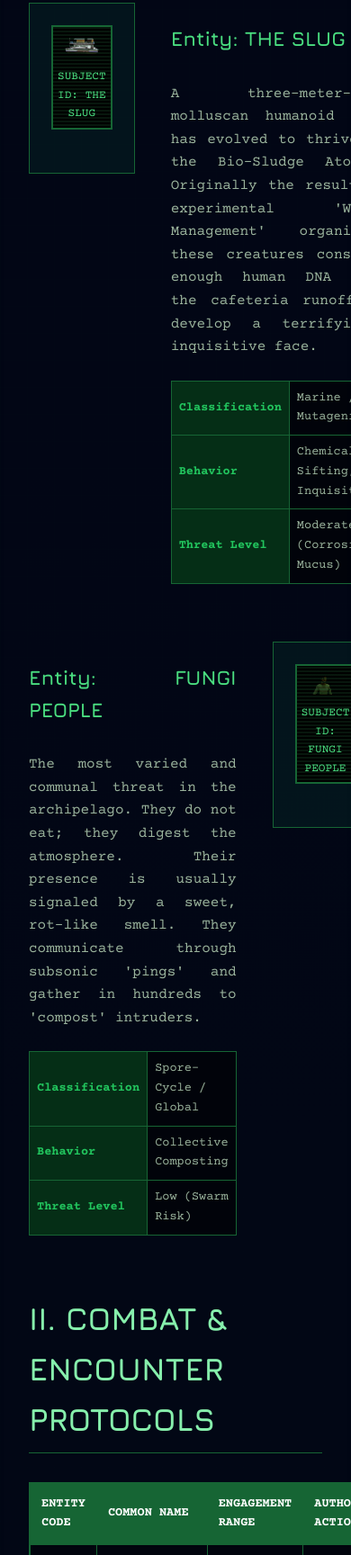
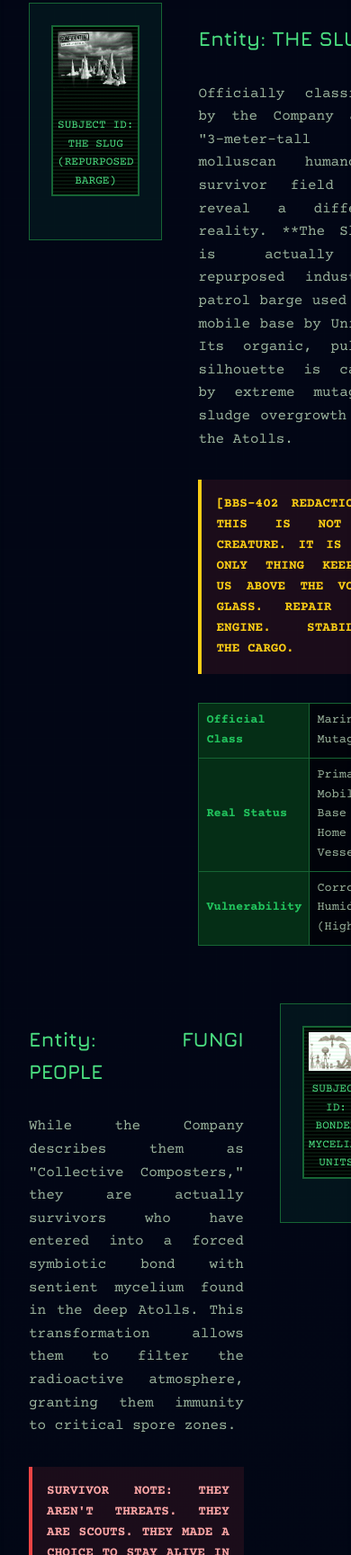
Before and after one commit to pol169/INHUME, a plain HTML site: page lore.html in a window 390 px wide. Shown: the part 6080-7808 px from the top of the page at 90% size. Drawn offline with nearby package versions, Linux system fonts and the light colour scheme.

Commit message:
Update lore from lore_bible_updated.pdf: Fixed Slug/Fungi images, expanded personnel roles, added Chapter 16 world mechanics

```diff
--- a/lore.html
+++ b/lore.html
@@ -358,17 +358,20 @@
         <div class="grid-layout">
             <div class="sidebar">
                 <div class="retro-img-container">
-                    <img src="boat.png" alt="The Slug placeholder">
-                    <div class="caption">Subject ID: The Slug</div>
+                    <img src="archipelago_photo.png" alt="The Slug - Vessel">
+                    <div class="caption">Subject ID: The Slug (Repurposed Barge)</div>
                 </div>
             </div>
             <div class="text-column">
                 <h3>Entity: THE SLUG</h3>
-                <p>A three-meter-tall molluscan humanoid that has evolved to thrive in the Bio-Sludge Atolls. Originally the result of experimental 'Waste Management' organisms, these creatures consumed enough human DNA from the cafeteria runoff to develop a terrifyingly inquisitive face.</p>
+                <p>Officially classified by the Company as a "3-meter-tall molluscan humanoid," survivor field logs reveal a different reality. **The Slug** is actually a repurposed industrial patrol barge used as a mobile base by Unit-5. Its organic, pulsing silhouette is caused by extreme mutagenic sludge overgrowth from the Atolls.</p>
+                <div class="alert-box" style="border-color: #facc15; color: #facc15;">
+                    [BBS-402 REDACTION]: This is not a creature. It is the only thing keeping us above the Voxel Glass. Repair the engine. Stabilize the cargo.
+                </div>
                 <table class="stat-table">
-                    <tr><th>Classification</th><td>Marine / Mutagenic</td></tr>
-                    <tr><th>Behavior</th><td>Chemical Sifting, Inquisitive</td></tr>
-                    <tr><th>Threat Level</th><td>Moderate (Corrosive Mucus)</td></tr>
+                    <tr><th>Official Class</th><td>Marine / Mutagenic</td></tr>
+                    <tr><th>Real Status</th><td>Primary Mobile Base / Home Vessel</td></tr>
+                    <tr><th>Vulnerability</th><td>Corrosive Humidity (High)</td></tr>
                 </table>
             </div>
         </div>
@@ -377,17 +380,20 @@
         <div class="grid-layout">
             <div class="text-column">
                 <h3>Entity: FUNGI PEOPLE</h3>
-                <p>The most varied and communal threat in the archipelago. They do not eat; they digest the atmosphere. Their presence is usually signaled by a sweet, rot-like smell. They communicate through subsonic 'pings' and gather in hundreds to 'compost' intruders.</p>
+                <p>While the Company describes them as "Collective Composters," they are actually survivors who have entered into a forced symbiotic bond with sentient mycelium found in the deep Atolls. This transformation allows them to filter the radioactive atmosphere, granting them immunity to critical spore zones.</p>
+                <div class="alert-box">
+                    SURVIVOR NOTE: They aren't threats. They are scouts. They made a choice to stay alive in the emerald fog.
+                </div>
                 <table class="stat-table">
-                    <tr><th>Classification</th><td>Spore-Cycle / Global</td></tr>
-                    <tr><th>Behavior</th><td>Collective Composting</td></tr>
-                    <tr><th>Threat Level</th><td>Low (Swarm Risk)</td></tr>
+                    <tr><th>Classification</th><td>Spore-Cycle / Symbiote</td></tr>
+                    <tr><th>Behavior</th><td>Mycelial Scouting / Atmospheric Filtering</td></tr>
+                    <tr><th>Threat Level</th><td>Neutral (Bonded Survivors)</td></tr>
                 </table>
             </div>
             <div class="sidebar">
                 <div class="retro-img-container">
-                    <img src="character.png" alt="Fungi People placeholder">
-                    <div class="caption">Subject ID: Fungi People</div>
+                    <img src="media_.png" alt="Fungi People">
+                    <div class="caption">Subject ID: Bonded Mycelial Units</div>
                 </div>
             </div>
         </div>
@@ -423,10 +429,10 @@
                 <p>The labor force for Zone 4 was not recruited from prestigious universities or elite military units. Instead, The Company targeted the ”Deprived”. These were individuals from separate fields whose specialized skills were as valuable as they were expendable.</p>
 
                 <ul style="list-style-type: square; color: #6ee7b7; padding-left: 1.5rem;">
-                    <li><strong>The Night-Club Guard:</strong> Hired for their passive ability, ”Unflinching Presence,” allowing them to body-block threats without knockback.</li>
-                    <li><strong>The Plumber:</strong> A ”Pocket Engineer” capable of highlighting valves and wires, essential for maintaining the subterranean infrastructure.</li>
-                    <li><strong>The Deep Diver:</strong> Trained to work ”Under Pressure” without oxygen, claiming comfort in the silence of the dark.</li>
-                    <li><strong>The Fast Food Employee:</strong> Valued for their ”Happy Meal” passive, providing sanity recovery even in the most unsettling nautical environments.</li>
+                    <li><strong>The Night-Club Guard:</strong> Hired for their passive ability, ”Unflinching Presence,” allowing them to body-block threats without knockback. (The Shield of Unit-5)</li>
+                    <li><strong>The Plumber:</strong> A ”Pocket Engineer” capable of automatically highlighting valves, wires, and structural weaknesses in the industrial ruins.</li>
+                    <li><strong>The Deep Diver:</strong> Trained to work in complete isolation. They have "made friends in the dark," granting them superior visibility in the toxic fog.</li>
+                    <li><strong>The Fast Food Employee:</strong> Possesses the "Happy Meal" passive for sanity recovery. Surprisingly agile on linoleum surfaces (10% speed boost).</li>
                 </ul>
 
                 <h3>CHAPTER 1.4: THE EXTRACTION MANDATE</h3>
@@ -559,6 +565,13 @@
                     — END OF RECORD —<br>
                     PROPERTY OF THE COMPANY. UNAUTHORIZED REPRODUCTION WILL RESULT IN IMMEDIATE TERMINATION.
                 </p>
+
+                <h2 style="margin-top: 6rem; text-align: center;">IV. RECENT DATA CORRUPTION RECOVERY</h2>
+                <h3>CHAPTER 16: THE VOXEL ANOMALY & GROUND ZERO</h3>
+                <p>The "Tuesday Incident" (03:00) was the result of a catastrophic failure during a deep-crust extraction. When the drill pierced the non-space pocket, the resulting nuclear flare fused the islands' bedrock into **Voxel Glass**—a transparent, high-radiation substance that now forms the skeleton of the archipelago.</p>
+                <p><strong>The Mainframe Protocol:</strong> To bypass the Company's automated naval blockade, survivors must reach the central Mainframe at Ground Zero. Only by "Clocking Out" at this terminal can a vessel's signature be authorized for exit through the anomaly loop.</p>
+
+                <p><strong>The Drowning Paradox (Expanded):</strong> Vessels that attempt to breach the perimeter without authorization are caught in a spacetime reset. You do not die; you are simply repositioned 100 meters below the surface, trapped in a recursive cycle of drowning until the anomaly decides to spit you back out.</p>
             </div>
 
         </div>
```
Also changed, not shown: index.html (+29 -16 lines), archipelago_photo.png (added), media_.png (added), 1 other file.
